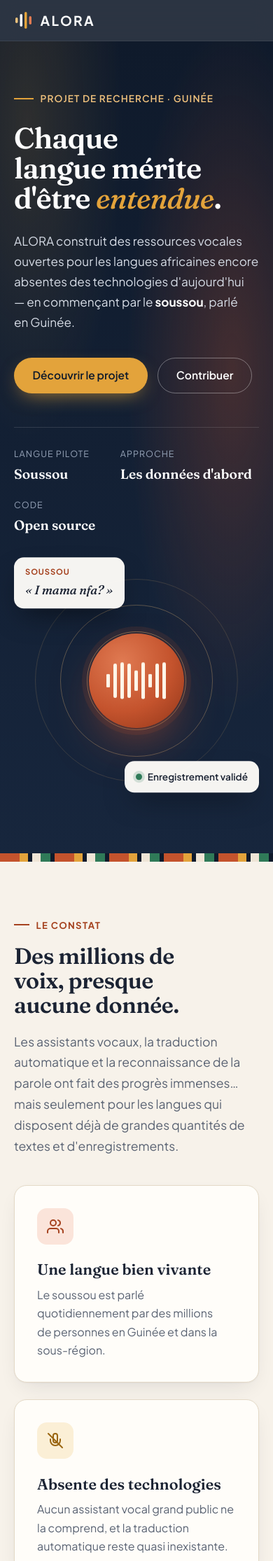
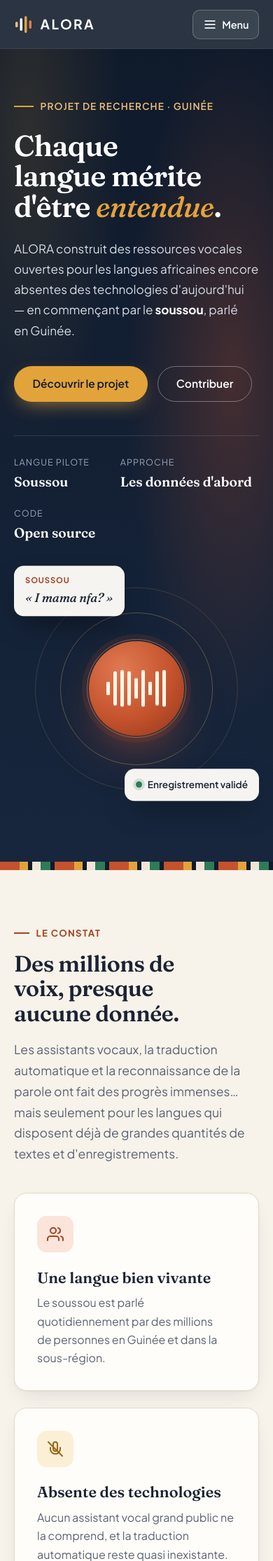
Before and after one commit to MRTDS224/ALORA, a FastAPI app: page / in a window 390 px wide. Shown: the top 2230 px of the page at 70% size. Run offline with FastAPI, Linux system fonts and the light colour scheme.

Commit message:
fix(web): add responsive mobile menu drawer to public landing page header

```diff
--- a/app/templates/home.html
+++ b/app/templates/home.html
@@ -17,7 +17,7 @@
   <header class="lp-header">
     <div class="lp-wrap lp-header-inner">
       <a href="/" class="lp-logo" aria-label="ALORA, accueil">
-        <svg class="lp-logo-mark" viewBox="0 0 28 28" aria-hidden="true">
+        <svg class="lp-logo-mark" viewBox="0 0 28 28" width="28" height="28" aria-hidden="true">
           <rect x="2" y="10" width="3.5" height="8" rx="1.75" fill="#f1c27d"/>
           <rect x="8.5" y="5" width="3.5" height="18" rx="1.75" fill="#ffffff"/>
           <rect x="15" y="2" width="3.5" height="24" rx="1.75" fill="#e3a33b"/>
@@ -26,12 +26,29 @@
         <span>ALORA</span>
       </a>
 
-      <nav aria-label="Principale" class="lp-nav">
+      <button
+        type="button"
+        class="lp-menu-toggle"
+        id="lpMenuToggle"
+        aria-expanded="false"
+        aria-controls="lpNav"
+        aria-label="Ouvrir le menu"
+      >
+        <svg viewBox="0 0 24 24" width="20" height="20" fill="none" stroke="currentColor" stroke-width="2" aria-hidden="true">
+          <line x1="3" y1="6" x2="21" y2="6"/>
+          <line x1="3" y1="12" x2="21" y2="12"/>
+          <line x1="3" y1="18" x2="21" y2="18"/>
+        </svg>
+        <span>Menu</span>
+      </button>
+
+      <nav id="lpNav" aria-label="Principale" class="lp-nav">
         <ul>
           <li><a href="#projet">Le projet</a></li>
           <li><a href="#fonctionnement">Fonctionnement</a></li>
           <li><a href="#feuille-de-route">Feuille de route</a></li>
           <li><a href="#participer">Participer</a></li>
+          <li class="lp-nav-cta-mobile"><a href="/dashboard" class="lp-btn lp-btn-primary">Accéder à la plateforme</a></li>
         </ul>
       </nav>
 
@@ -286,5 +303,25 @@
     </div>
     <p class="lp-wrap lp-copy">© {{ current_year }} ALORA · Projet de recherche en traitement automatique des langues</p>
   </footer>
+
+  <script>
+    (function () {
+      const btn = document.getElementById("lpMenuToggle");
+      const nav = document.getElementById("lpNav");
+      if (!btn || !nav) return;
+
+      btn.addEventListener("click", () => {
+        const isOpen = nav.classList.toggle("is-open");
+        btn.setAttribute("aria-expanded", String(isOpen));
+      });
+
+      nav.querySelectorAll("a").forEach((link) => {
+        link.addEventListener("click", () => {
+          nav.classList.remove("is-open");
+          btn.setAttribute("aria-expanded", "false");
+        });
+      });
+    })();
+  </script>
 </body>
 </html>
--- a/static/css/landing.css
+++ b/static/css/landing.css
@@ -150,10 +150,31 @@ html {
 
 .lp-header-inner {
   display: flex;
+  flex-wrap: wrap;
   align-items: center;
   justify-content: space-between;
-  gap: 1.5rem;
+  gap: 0.75rem 1.5rem;
   padding-block: 0.85rem;
+}
+
+.lp-menu-toggle {
+  display: none;
+  align-items: center;
+  gap: 0.45rem;
+  min-block-size: 42px;
+  padding: 0.45rem 0.85rem;
+  border-radius: 10px;
+  background: rgba(255, 255, 255, 0.08);
+  border: 1px solid rgba(255, 255, 255, 0.24);
+  color: #ffffff;
+  font-family: inherit;
+  font-size: 0.9rem;
+  font-weight: 600;
+  cursor: pointer;
+}
+
+.lp-nav-cta-mobile {
+  display: none;
 }
 
 .lp-logo {
@@ -829,7 +850,55 @@ html {
 
 /* ---------- Responsive ---------- */
 @media (max-width: 980px) {
-  .lp-nav { display: none; }
+  .lp-menu-toggle {
+    display: inline-flex;
+  }
+
+  .lp-btn-header {
+    display: none;
+  }
+
+  .lp-nav {
+    display: none;
+    flex-basis: 100%;
+    padding-block: 0.75rem 0.35rem;
+    border-block-start: 1px solid rgba(255, 255, 255, 0.12);
+  }
+
+  .lp-nav.is-open {
+    display: block;
+  }
+
+  .lp-nav ul {
+    flex-direction: column;
+    gap: 0.35rem;
+  }
+
+  .lp-nav a:not(.lp-btn) {
+    display: flex;
+    align-items: center;
+    min-block-size: 44px;
+    padding: 0.5rem 0.75rem;
+    border-radius: 10px;
+    font-size: 1rem;
+    color: #e2e8f0;
+  }
+
+  .lp-nav a:not(.lp-btn):hover {
+    background: rgba(255, 255, 255, 0.08);
+    color: #ffffff;
+  }
+
+  .lp-nav-cta-mobile {
+    display: block;
+    margin-block-start: 0.5rem;
+  }
+
+  .lp-nav-cta-mobile .lp-btn {
+    inline-size: 100%;
+    color: var(--night);
+    font-weight: 700;
+  }
 
   .hero-grid,
   .approach-grid {
@@ -849,7 +918,6 @@ html {
 
 @media (max-width: 560px) {
   .steps { grid-template-columns: minmax(0, 1fr); }
-  .lp-btn-header { display: none; }
   .fc-1 { inset-block-start: 0; inset-inline-start: 0; }
   .fc-2 { inset-block-start: auto; inset-block-end: 2%; inset-inline-end: 0; }
   .fc-3 { display: none; }
```
